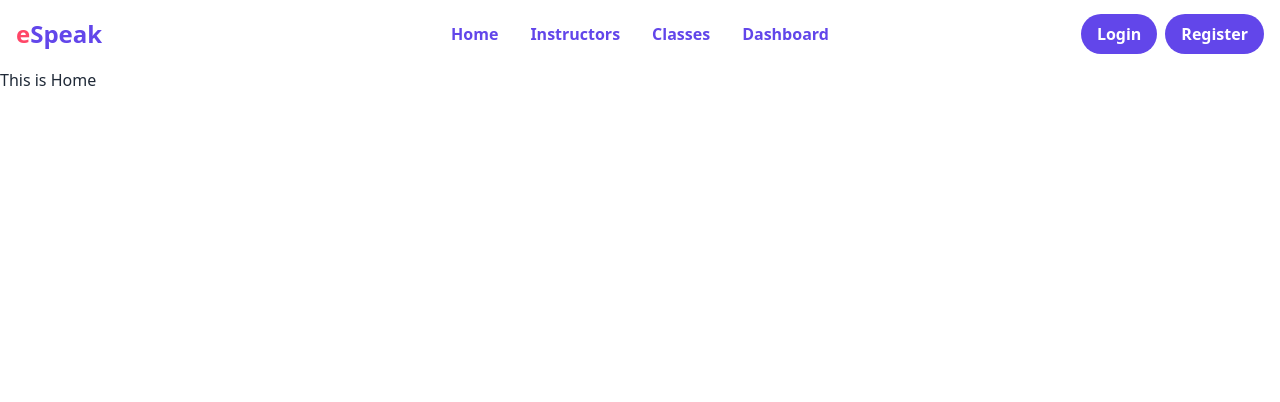
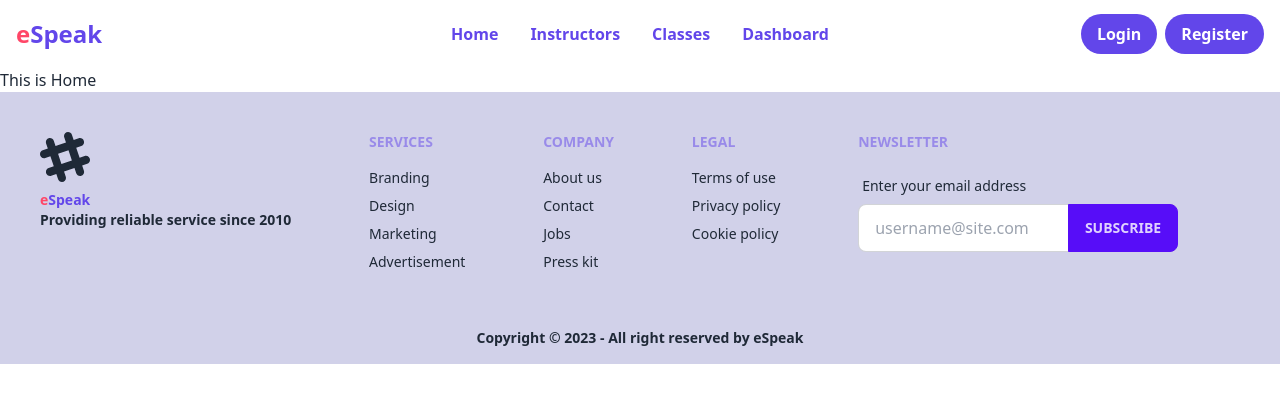
Before and after one commit to Hridhyapaul/eSpeak-Summer-camp-client, a React (Vite) app: page / in a window 1280 px wide. Shown: the top 402 px of the page. Built offline with nearby package versions, Linux system fonts and the light colour scheme.

Commit message:
Created Footer component

```diff
--- a/src/Layout/Main.jsx
+++ b/src/Layout/Main.jsx
@@ -1,11 +1,13 @@
 import { Outlet } from "react-router-dom";
 import Navigation from "../Pages/Home/Shared/Navigation";
+import Footer from "../Pages/Home/Shared/Footer";
 
 const Main = () => {
     return (
         <div>
             <Navigation></Navigation>
             <Outlet></Outlet>
+            <Footer></Footer>
         </div>
     );
 };
--- /dev/null
+++ b/src/Pages/Home/Shared/Footer.jsx
@@ -0,0 +1,54 @@
+
+const Footer = () => {
+    const today = new Date();
+    const year = today.getFullYear();
+    return (
+        <footer >
+            <div className="footer p-10 bg-[#D1D1E9] text-base-content">
+                <div>
+                    <svg width="50" height="50" viewBox="0 0 24 24" xmlns="http://www.w3.org/2000/svg" fillRule="evenodd" clip-rule="evenodd" className="fill-current"><path d="M22.672 15.226l-2.432.811.841 2.515c.33 1.019-.209 2.127-1.23 2.456-1.15.325-2.148-.321-2.463-1.226l-.84-2.518-5.013 1.677.84 2.517c.391 1.203-.434 2.542-1.831 2.542-.88 0-1.601-.564-1.86-1.314l-.842-2.516-2.431.809c-1.135.328-2.145-.317-2.463-1.229-.329-1.018.211-2.127 1.231-2.456l2.432-.809-1.621-4.823-2.432.808c-1.355.384-2.558-.59-2.558-1.839 0-.817.509-1.582 1.327-1.846l2.433-.809-.842-2.515c-.33-1.02.211-2.129 1.232-2.458 1.02-.329 2.13.209 2.461 1.229l.842 2.515 5.011-1.677-.839-2.517c-.403-1.238.484-2.553 1.843-2.553.819 0 1.585.509 1.85 1.326l.841 2.517 2.431-.81c1.02-.33 2.131.211 2.461 1.229.332 1.018-.21 2.126-1.23 2.456l-2.433.809 1.622 4.823 2.433-.809c1.242-.401 2.557.484 2.557 1.838 0 .819-.51 1.583-1.328 1.847m-8.992-6.428l-5.01 1.675 1.619 4.828 5.011-1.674-1.62-4.829z"></path></svg>
+                    <p className="font-semibold"><span className="text-[#FF4667] font-bold">e</span><span className="text-[#6246EA] font-bold">Speak</span><br />Providing reliable service since 2010</p>
+                </div>
+                <div>
+                    <span className="footer-title text-[#6246EA]">Services</span>
+                    <a className="link link-hover">Branding</a>
+                    <a className="link link-hover">Design</a>
+                    <a className="link link-hover">Marketing</a>
+                    <a className="link link-hover">Advertisement</a>
+                </div>
+                <div>
+                    <span className="footer-title text-[#6246EA]">Company</span>
+                    <a className="link link-hover">About us</a>
+                    <a className="link link-hover">Contact</a>
+                    <a className="link link-hover">Jobs</a>
+                    <a className="link link-hover">Press kit</a>
+                </div>
+                <div>
+                    <span className="footer-title text-[#6246EA]">Legal</span>
+                    <a className="link link-hover">Terms of use</a>
+                    <a className="link link-hover">Privacy policy</a>
+                    <a className="link link-hover">Cookie policy</a>
+                </div>
+                <div>
+                    <span className="footer-title text-[#6246EA]">Newsletter</span>
+                    <div className="form-control w-80">
+                        <label className="label">
+                            <span className="label-text">Enter your email address</span>
+                        </label>
+                        <div className="relative">
+                            <input type="text" placeholder="username@site.com" className="input input-bordered w-full pr-16" />
+                            <button className="btn btn-primary absolute top-0 right-0 rounded-l-none">Subscribe</button>
+                        </div>
+                    </div>
+                </div>
+            </div>
+            <footer className="footer footer-center p-4 bg-[#D1D1E9] text-base-content">
+                <div>
+                    <p className="font-semibold">Copyright © {year} - All right reserved by eSpeak</p>
+                </div>
+            </footer>
+        </footer>
+    );
+};
+
+export default Footer;
```
